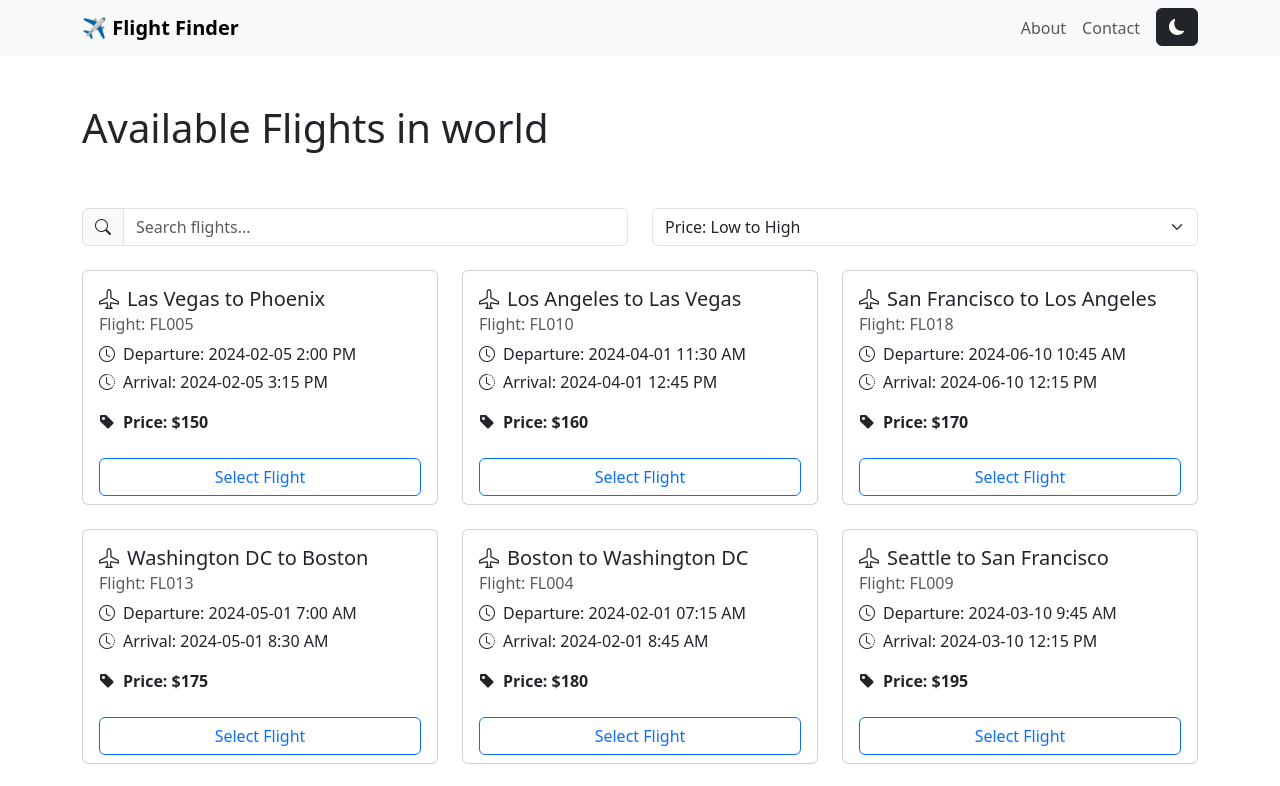
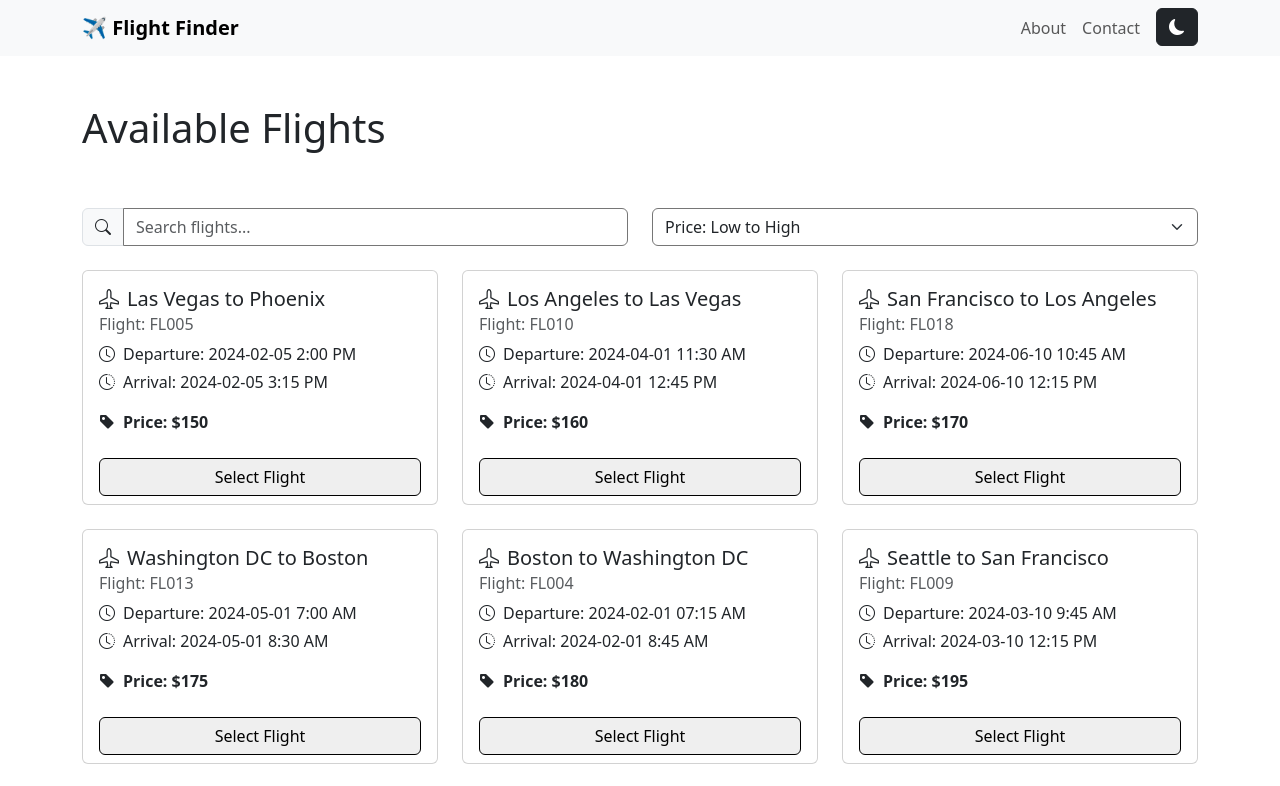
Before and after one commit to uttamkn/frs-bs, a Next.js app: page / in a window 1280 px wide. Shown: the top 786 px of the page. Built offline with nearby package versions, Linux system fonts and the light colour scheme.

Commit message:
Wed May 21 12:54:38 PM IST 2025

```diff
--- a/app/page.tsx
+++ b/app/page.tsx
@@ -58,7 +58,7 @@
   return (
     <div className="container py-5">
       <div className="d-flex justify-content-between align-items-center mb-5">
-        <h1 className="text-center">Available Flights in world</h1>
+        <h1 className="text-center">Available Flights</h1>
       </div>
       <div className="row mb-4">
         <div className="col-md-6 mb-3 mb-md-0">
```
